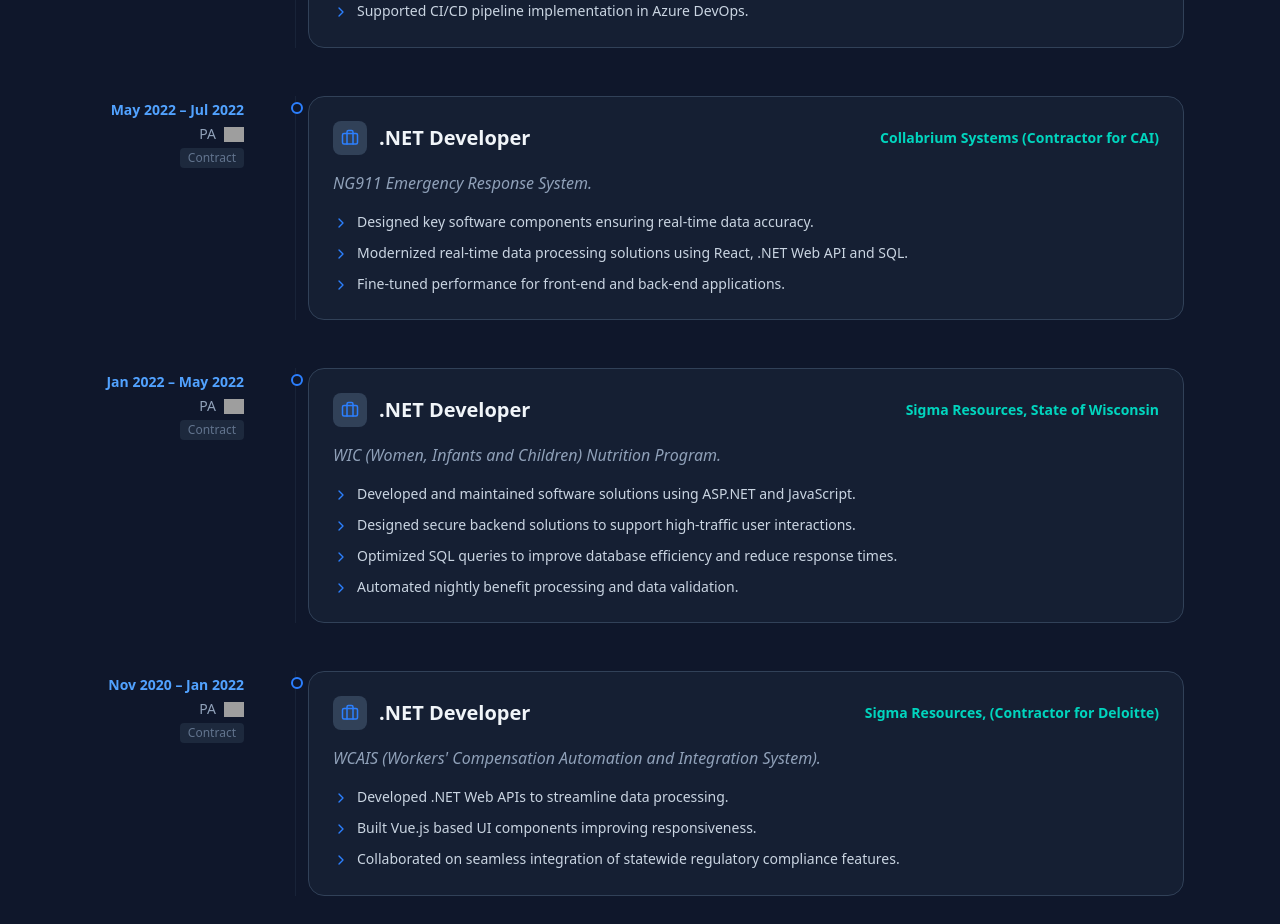
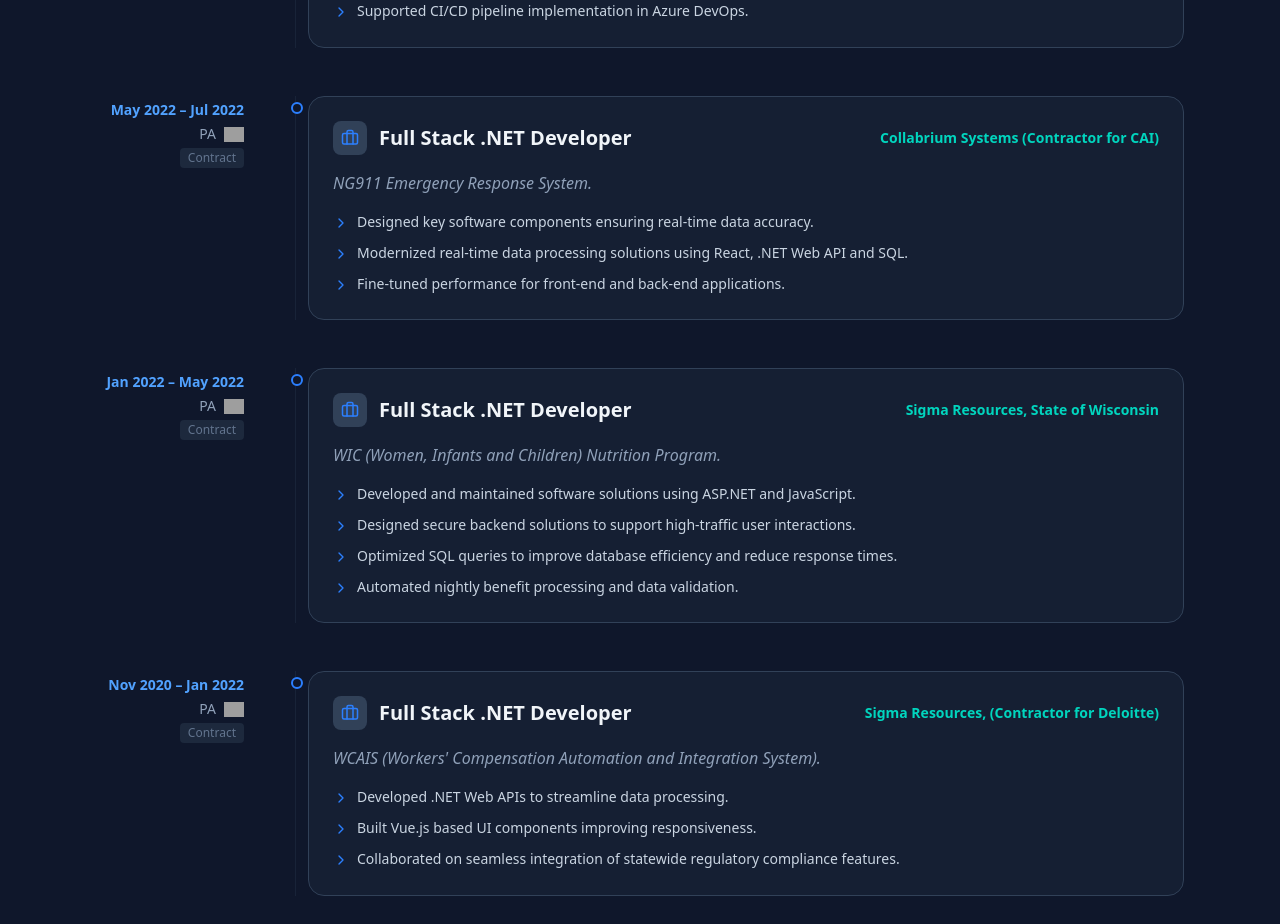
Before and after one commit to ahmed527/portfolio, a React (Vite) app: page / in a window 1280 px wide. Shown: the part 2200-3124 px from the top of the page. Built offline with nearby package versions, Linux system fonts and the light colour scheme; grey boxes are pictures that could not be loaded.

Commit message:
feat: Create initial portfolio React application with UI components and data.

```diff
--- a/src/App.tsx
+++ b/src/App.tsx
@@ -186,7 +186,7 @@
 		},
 		{
 			company: "Collabrium Systems (Contractor for CAI)",
-			role: ".NET Developer",
+			role: "Full Stack .NET Developer",
 			period: "May 2022 – Jul 2022",
 			location: "PA",
 			countryCode: "us",
@@ -200,7 +200,7 @@
 		},
 		{
 			company: "Sigma Resources, State of Wisconsin",
-			role: ".NET Developer",
+			role: "Full Stack .NET Developer",
 			period: "Jan 2022 – May 2022",
 			location: "PA",
 			countryCode: "us",
@@ -215,7 +215,7 @@
 		},
 		{
 			company: "Sigma Resources, (Contractor for Deloitte)",
-			role: ".NET Developer",
+			role: "Full Stack .NET Developer",
 			period: "Nov 2020 – Jan 2022",
 			location: "PA",
 			countryCode: "us",
```
